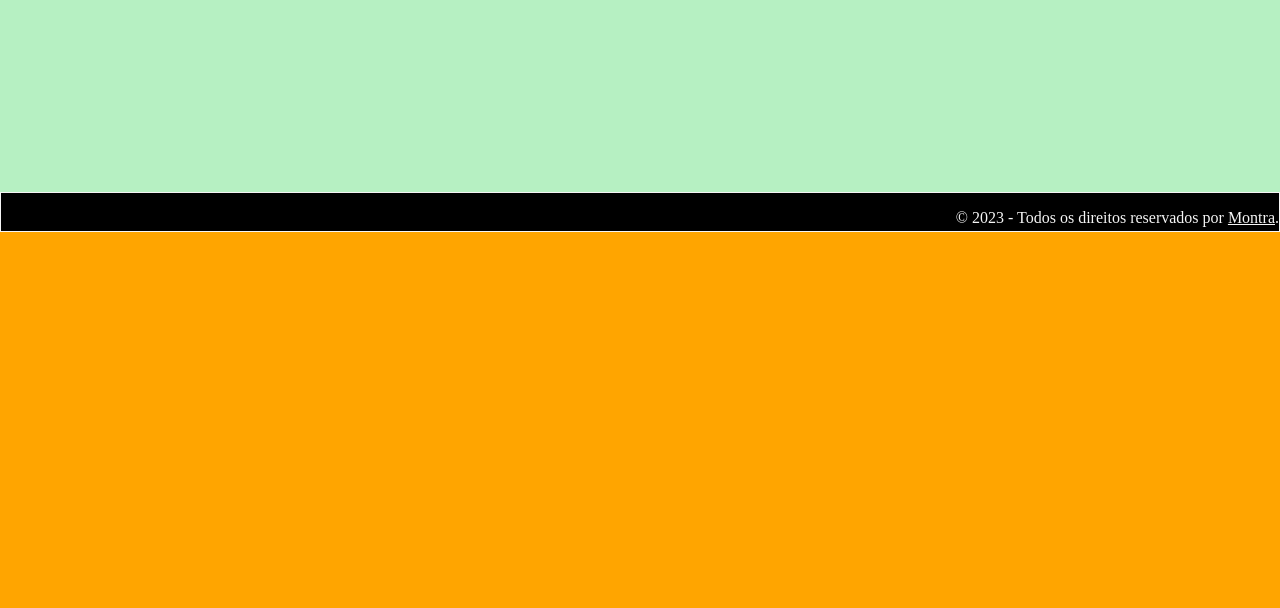
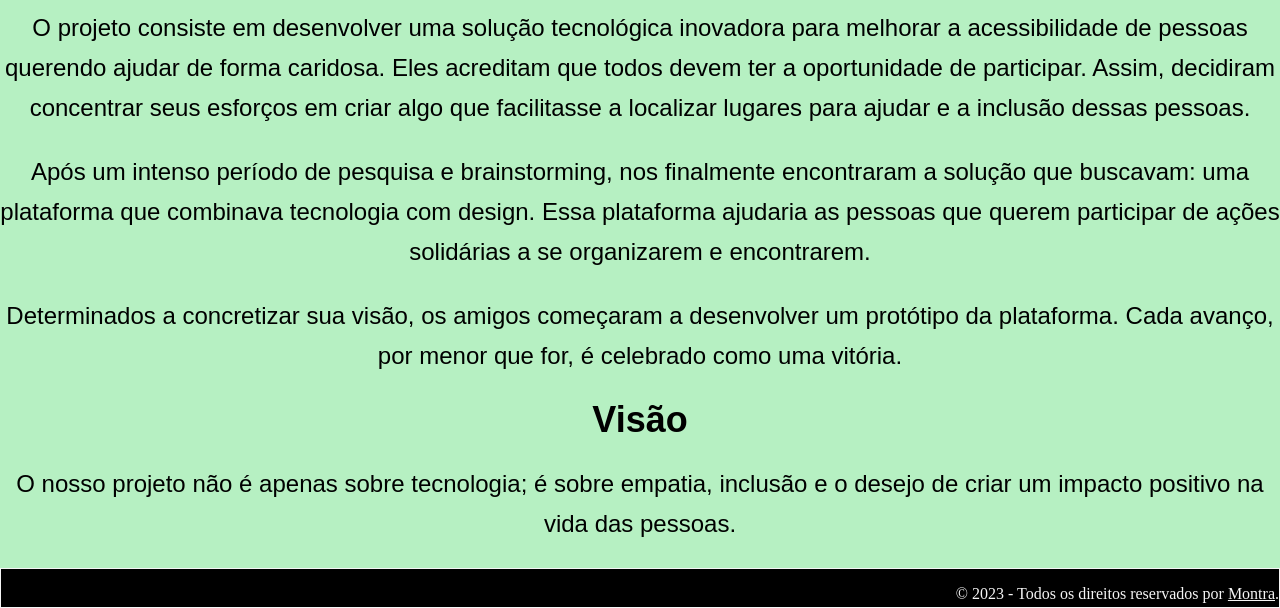
Before and after one commit to Magno-Alu/iVol, a plain HTML site: page page/sobre.html in a window 1280 px wide. Shown: the part 568-1176 px from the top of the page. Before the commit the page ends 800 px from the top, so only its background shows below. Drawn offline with Linux system fonts and the light colour scheme.

Commit message:
Formatação texto sobre

```diff
--- a/css/style.css
+++ b/css/style.css
@@ -95,7 +95,7 @@ ul {
   grid-area: main;
   display: block;
   height: minmax(80cqh, auto);
-  width: 100cqw;
+  width: 100%;
   background-color: #B6F0C2;
   margin: 0%;
   padding: 0%;
@@ -132,7 +132,7 @@ ul {
 
 /*Classes*/
 
-.texto {
+.textoHome {
   font-family: 'Ubuntu', sans-serif;
   margin-left: 20%;
   margin-right: 20%;
@@ -142,6 +142,14 @@ ul {
   line-height: 35pt;
 
 }
+.textoSobre {
+  font-family: 'Ubuntu', sans-serif;
+  text-align: justify;
+  font-size: 18pt;
+  line-height: 30pt;
+  text-align: center;
+
+}
 
 
 .sub{
--- a/page/sobre.html
+++ b/page/sobre.html
@@ -20,28 +20,33 @@
             <li><a href="contato.html">Contate-nos</a></li>
         </ul>
     </header>
-    <main id="manPages">
+    <main id="manPages" class="textoSobre">
+        <br>
+        <h1>Criadores</h1>
+        <p>Nós somos dois amigos que compartilham uma paixão comum: transformar ideias em realidade por meio de
+            projetos inovadores. Juntos, embarcamos em uma jornada emocionante de criação e colaboração, sempre
+            impulsionados por nossa determinação e criatividade.</p>
 
-        Nos somos dois amigos que compartilham uma paixão comum: transformar ideias em realidade
-        por meio de projetos inovadores. Juntos, embarcamos em uma jornada emocionante de criação e colaboração,
-        sempre impulsionados por nossa determinação e criatividade.
+        <p>Desde a infância, nós tínhamos interesse em ciência, tecnologia e empreendedorismo. Nos passavam horas
+            Discutindo visões de um mundo melhor e imaginando como poderiam contribuir para melhorar a vida das pessoas.
+            Essas conversas inspiradoras foram a base para o projeto iVol que decidiram abraçar.</p>
 
-        Desde de a infância, nos tinhamos interesse em ciência, tecnologia e empreendedorismo. Nos passavam
-        horas discutindo visões de um mundo melhor e imaginando como poderiam contribuir para melhorar a vida das
-        pessoas. Essas conversas inspiradoras foram a base para o projeto iVol que decidiram abraçar.
+        <h2>Projeto</h2>
+        <p>O projeto consiste em desenvolver uma solução tecnológica inovadora para melhorar a acessibilidade de pessoas
+            querendo ajudar de forma caridosa. Eles acreditam que todos devem ter a oportunidade de participar. Assim,
+            decidiram concentrar seus esforços em criar algo que facilitasse a localizar lugares para ajudar e a
+            inclusão dessas pessoas.</p>
 
-        O projeto consiste em desenvolver uma solução tecnológica inovadora para melhorar a
-        acessibilidade de pessoas querendo ajudar de forma caridosa. Eles acreditam que todos devem ter a oportunidade de
-        participar. Assim, decidiram concentrar seus esforços em criar algo que facilitasse a localizar lugares para ajudar e a inclusão dessas pessoas.
+        <p>Após um intenso período de pesquisa e brainstorming, nos finalmente encontraram a solução que buscavam: uma
+            plataforma que combinava tecnologia com design. Essa plataforma ajudaria as pessoas que querem participar de
+            ações solidárias a se organizarem e encontrarem.</p>
 
-        Após um intenso período de pesquisa e brainstorming, nos finalmente encontraram a solução que
-        buscavam: uma plataforma que combinava tecnologia com design. Essa plataforma
-        ajudaria as pessoas que querem participar de ações solidárias a se organizarem e encontrarem.
+        <p>Determinados a concretizar sua visão, os amigos começaram a desenvolver um protótipo da plataforma. Cada
+            avanço, por menor que for, é celebrado como uma vitória.</p>
 
-        Determinados a concretizar sua visão, os amigos começaram a desenvolver um protótipo do plataforma. Cada avanço, por menor que for, é celebrado como uma vitória.
-
-        O nosso projeto não e apenas sobre tecnologia; é sobre empatia, inclusão e o desejo de criar um
-        impacto positivo na vida das pessoas.
+        <h2>Visão</h2>
+        <p>O nosso projeto não é apenas sobre tecnologia; é sobre empatia, inclusão e o desejo de criar um impacto
+            positivo na vida das pessoas.</p>
 
     </main>
     <footer id="fotPages">
```
